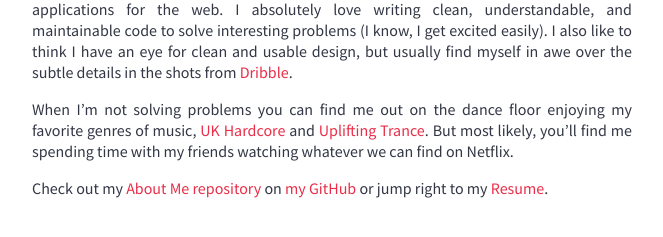
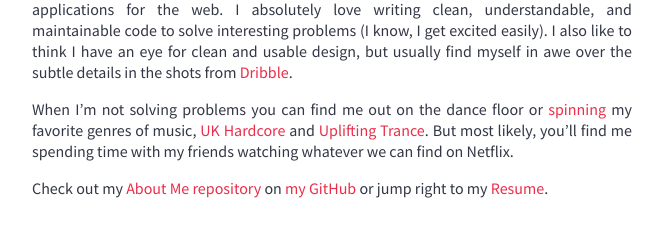
Before and after one commit to evanpurkhiser/evanpurkhiser.com, a Jekyll site: the page built from index.md, in a window 1280 px wide. Shown: the part 212-449 px from the top of the page, without its empty margins (308-971 px from the left). Built offline with Jekyll 4.4.1, drawn with Linux system fonts in a browser that asks for light colours; Markdown is read by kramdown in place of the engine named in the settings.

Commit message:
Add a link to my mixes microsite

```diff
--- a/index.md
+++ b/index.md
@@ -10,8 +10,8 @@ get excited easily). I also like to think I have an eye for clean and usable
 design, but usually find myself in awe over the subtle details in the shots from
 [Dribble](http://dribbble.com).
 
-When I'm not solving problems you can find me out on the dance floor enjoying
-my favorite genres of music, [UK
+When I'm not solving problems you can find me out on the dance floor or
+[spinning](http://evanpurkhiser.com/mixes) my favorite genres of music, [UK
 Hardcore](http://en.wikipedia.org/wiki/UK_hardcore) and [Uplifting
 Trance](http://en.wikipedia.org/wiki/Uplifting_trance). But most likely, you'll
 find me spending time with my friends watching whatever we can find on Netflix.
```
